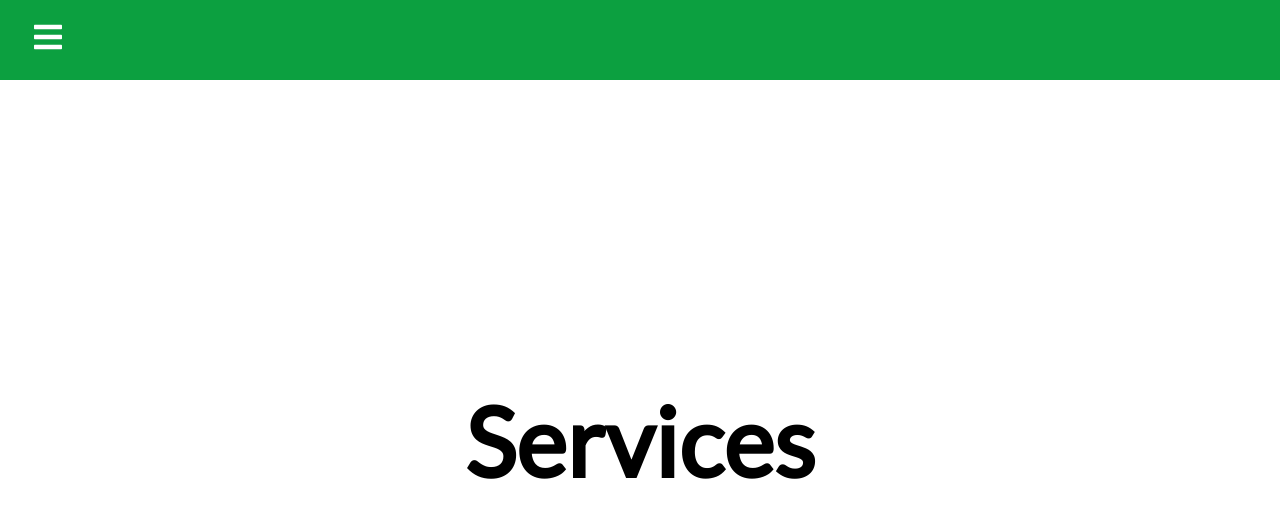
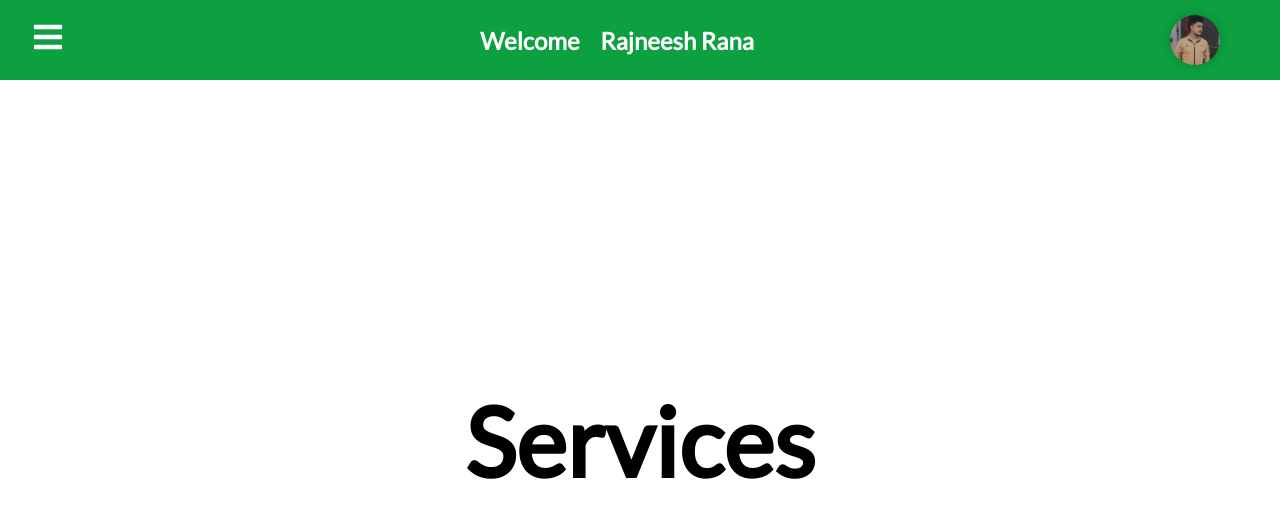
Before and after one commit to babu8683/WFH, a React (Create React App) app: page / in a window 1280 px wide. Shown: the top 518 px of the page. Built offline with nearby package versions, Linux system fonts and the light colour scheme; the HTML template or start-up script is replaced by a standard one.

Commit message:
Navbar toggle issue resolved

```diff
--- a/src/components/Navbar.css
+++ b/src/components/Navbar.css
@@ -2,7 +2,8 @@
   background-color: #0ca040;
   height: 80px;
   display: flex;
-  justify-content: start;
+  justify-content: space-between;
+
   align-items: center;
 }
 
@@ -74,3 +75,63 @@
 span {
   margin-left: 16px;
 }
+
+
+/* Navbar.css */
+.logo {
+  padding-right: 50px;
+  display: flex;
+  align-items: center;
+
+  gap: 30px;
+}
+
+.logo img {
+  width: 50px;
+  height: 50px;
+  border-radius: 50%;
+  margin-right: 10px;
+  box-shadow: 0px 0px 10px rgba(0, 0, 0, 0.2);
+  cursor: pointer;
+}
+
+.logo h2 {
+  font-size: 1.5rem;
+  margin: 0;
+}
+.logo-title{
+
+}
+
+.dropdown-menu {
+  position: absolute;
+  background-color: #0ca040;
+  box-shadow: 0px 8px 16px 0px rgba(0,0,0,0.2);
+  list-style-type: none;
+  padding: 0;
+  margin: 0;
+  right: 0;
+  top: 80px;
+
+
+}
+.logo-title{
+  color: #fff;
+}
+
+.dropdown-menu li {
+  padding: 30px;
+  text-align: center;
+  color: white;
+  font-size: 20px;
+}
+
+.dropdown-menu li:hover {
+  background-color: #175e0c;
+  cursor: pointer;
+
+}
+
+.dropdown:hover + .dropdown-menu {
+  display: block;
+}
--- a/src/components/Navbar.js
+++ b/src/components/Navbar.js
@@ -1,28 +1,38 @@
-import React, { useState } from 'react';
-import * as FaIcons from 'react-icons/fa';
-import * as AiIcons from 'react-icons/ai';
-import { Link } from 'react-router-dom';
-import { SidebarData } from './SidebarData';
-import './Navbar.css';
-import { IconContext } from 'react-icons';
+import React, { useState } from "react";
+import * as FaIcons from "react-icons/fa";
+import * as AiIcons from "react-icons/ai";
+import { Link } from "react-router-dom";
+import { SidebarData } from "./SidebarData";
+import "./Navbar.css";
+import { IconContext } from "react-icons";
+import Logo from "../assest/nav-logo.jpeg";
 
 function Navbar() {
   const [sidebar, setSidebar] = useState(false);
+  const [dropdownVisible, setDropdownVisible] = useState(false);
 
   const showSidebar = () => setSidebar(!sidebar);
+  const toggleDropdown = () => setDropdownVisible(!dropdownVisible);
+  console.log(dropdownVisible);
 
   return (
     <>
-      <IconContext.Provider value={{ color: '#fff' }}>
-        <div className='navbar'>
-          <Link to='#' className='menu-bars'>
+      <IconContext.Provider value={{ color: "#fff" }}>
+        <div className="navbar">
+          <Link to="#" className="menu-bars">
             <FaIcons.FaBars onClick={showSidebar} />
           </Link>
+
+
+            <h2 className="logo-title">Welcome <span>Rajneesh Rana</span> </h2>
+          <div className="logo" onClick={toggleDropdown}>
+            <img src={Logo} alt="Logo" />
+          </div>
         </div>
-        <nav className={sidebar ? 'nav-menu active' : 'nav-menu'}>
-          <ul className='nav-menu-items' onClick={showSidebar}>
-            <li className='navbar-toggle'>
-              <Link to='#' className='menu-bars'>
+        <nav className={sidebar ? "nav-menu active" : "nav-menu"}>
+          <ul className="nav-menu-items" onClick={showSidebar}>
+            <li className="navbar-toggle">
+              <Link to="#" className="menu-bars">
                 <AiIcons.AiOutlineClose />
               </Link>
             </li>
@@ -38,6 +48,14 @@ function Navbar() {
             })}
           </ul>
         </nav>
+
+        {/* Dropdown */}
+        {dropdownVisible && (
+          <ul className="dropdown-menu">
+            <li>Edit Profile</li>
+            <li>Logout</li>
+          </ul>
+        )}
       </IconContext.Provider>
     </>
   );
```
Also changed, not shown: src/assest/nav-logo.jpeg (added).
